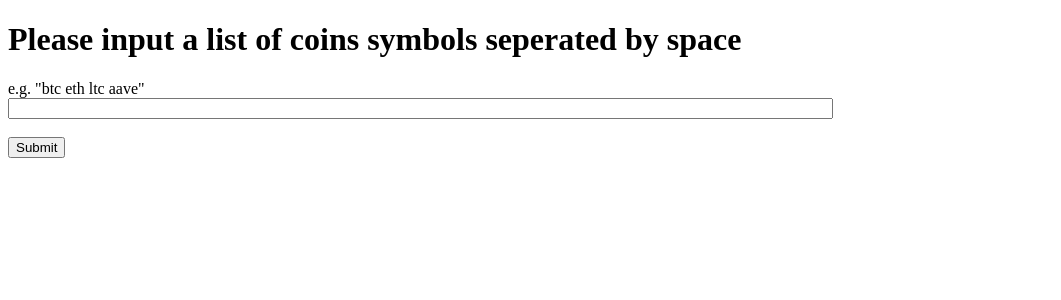
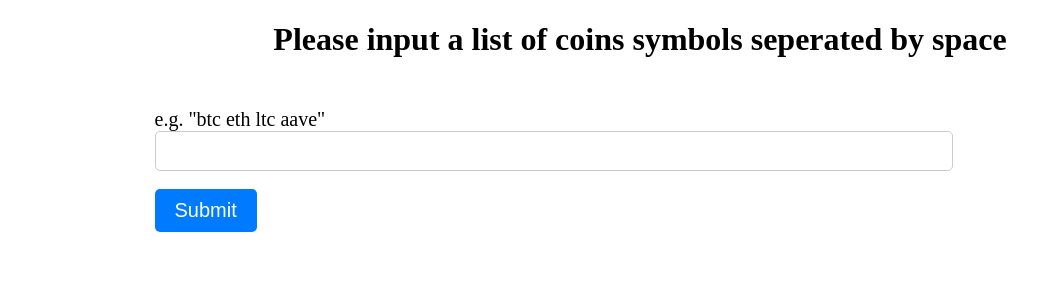
Before and after one commit to JackZhao516/smrti_quant_website, a Flask app: page / in a window 1280 px wide. Shown: the top 300 px of the page, without its empty margins (0-1061 px from the left). Run offline with Flask 2, Linux system fonts and the light colour scheme; parts of the project's set-up code (start-up, migrations or seed data) failed here and were passed over.

Commit message:
import the webpage layout

```diff
--- a/app.py
+++ b/app.py
@@ -57,4 +57,5 @@ def error_handler(error_message):
 
 
 if __name__ == '__main__':
-    app.run()
+    port = int(os.environ.get('PORT', 4000))
+    app.run(host='0.0.0.0', port=port)
--- a/crawl_coingecko.py
+++ b/crawl_coingecko.py
@@ -7,7 +7,8 @@ import matplotlib.pyplot as plt
 import matplotlib.dates as mdates
 from pycoingecko import CoinGeckoAPI
 
-cg = CoinGeckoAPI()
+COINGECKO_API_KEY = json.load(open("token.json"))["COINGECKO_API_KEY"]
+cg = CoinGeckoAPI(api_key=COINGECKO_API_KEY)
 matplotlib.use('agg')
 
 
--- a/templates/index.html
+++ b/templates/index.html
@@ -1,6 +1,44 @@
 <!doctype html>
 <head>
     <title>90 day price graph(close)</title>
+    <style>
+        form {
+          display: flex;
+          flex-direction: column;
+          align-items: center;
+          justify-content: center;
+          margin-top: 50px;
+        }
+        h1 {
+          text-align: center;
+        }
+
+        label {
+          font-size: 20px;
+          margin-bottom: 10px;
+        }
+
+        input[type="text"] {
+          padding: 10px;
+          font-size: 16px;
+          border: 1px solid #ccc;
+          border-radius: 5px;
+          width: 80%;
+          max-width: 500px;
+        }
+
+        button[type="submit"] {
+          background-color: #007bff;
+          color: #fff;
+          border: none;
+          border-radius: 5px;
+          padding: 10px 20px;
+          font-size: 20px;
+          cursor: pointer;
+          margin-left: auto;
+        }
+
+    </style>
 </head>
 <html>
    <body>
--- a/templates/plot.html
+++ b/templates/plot.html
@@ -10,8 +10,7 @@
         max-height: 100%;
         display: block; /* remove extra space below image */
     }
-
-</style>
+    </style>
 </head>
 <body>
     {% for plot in plots %}
```
